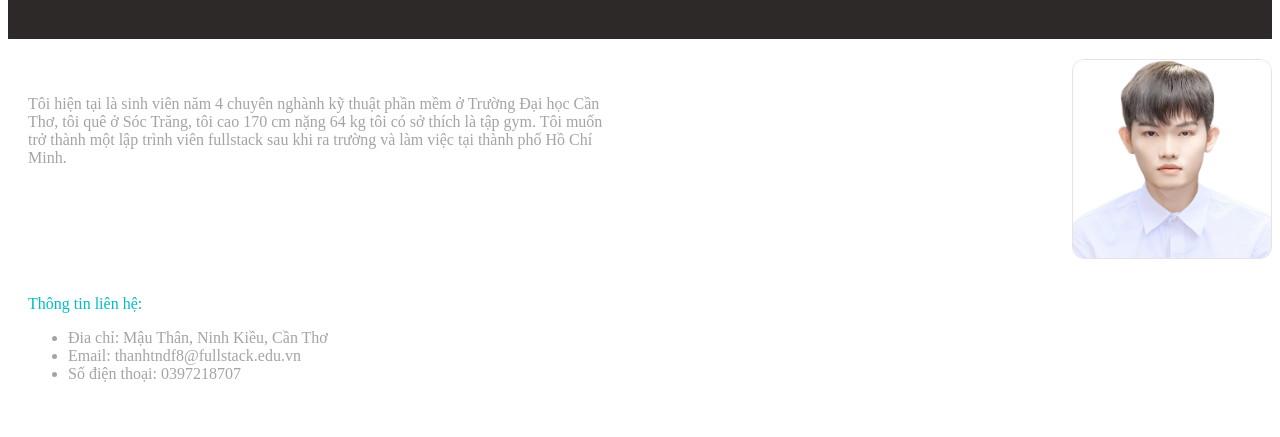
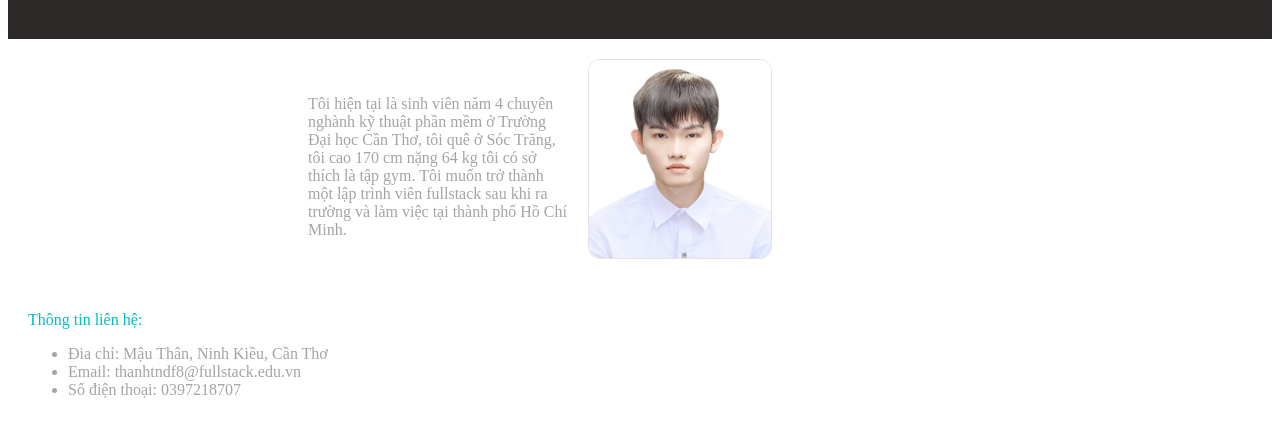
Before and after one commit to trangngocduythanh/f8-fullstack-k15, a plain HTML site: page Day-2/intro.html in a window 1280 px wide. Shown: the part 185-622 px from the top of the page. Drawn offline with Linux system fonts and the light colour scheme.

Commit message:
Them fix file intro.html

```diff
--- a/Day-2/assets/css/styles.css
+++ b/Day-2/assets/css/styles.css
@@ -7,6 +7,10 @@
     padding: 20px;
     background-color: #2d2929;
     color: #00bdc4;
+}
+
+.heading:hover {
+    opacity: 0.9;
 }
 
 .row {
@@ -20,10 +24,11 @@
 
 .row .about p {
     color: #a5a4a4;
-    padding: 20px;
+    padding: 20px 20px 20px 300px;
 }
 
 .row img {
+    margin-right: 500px;
     width: 200px;
     height: 200px;
     object-fit: cover;
```
